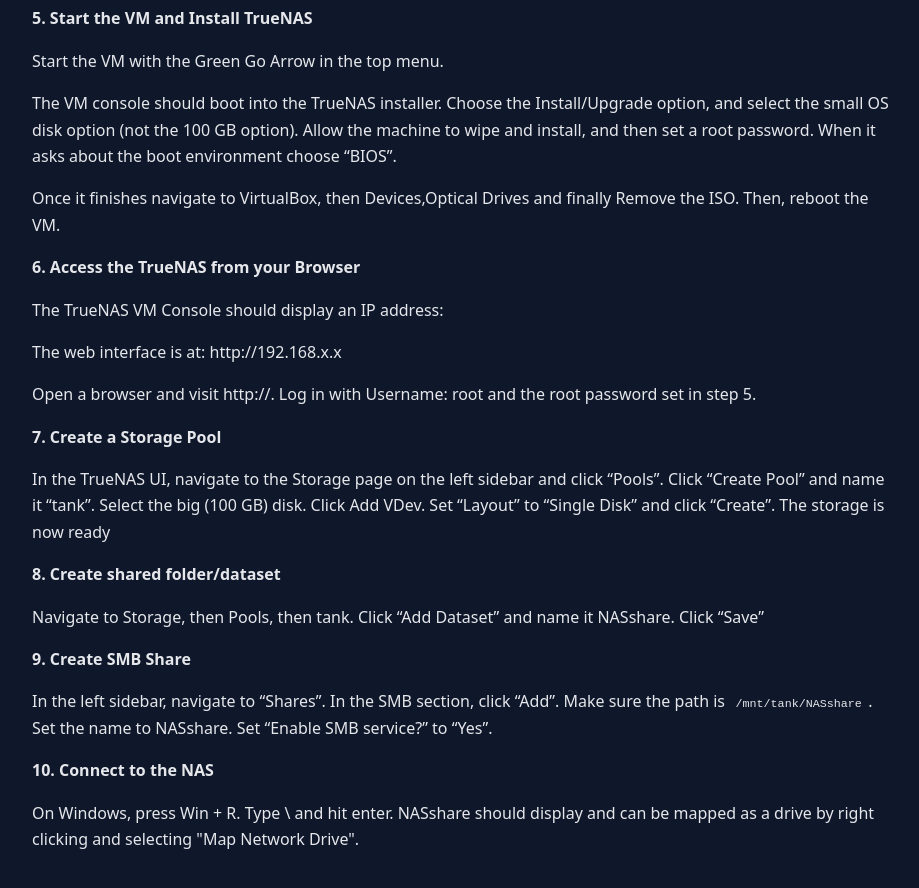
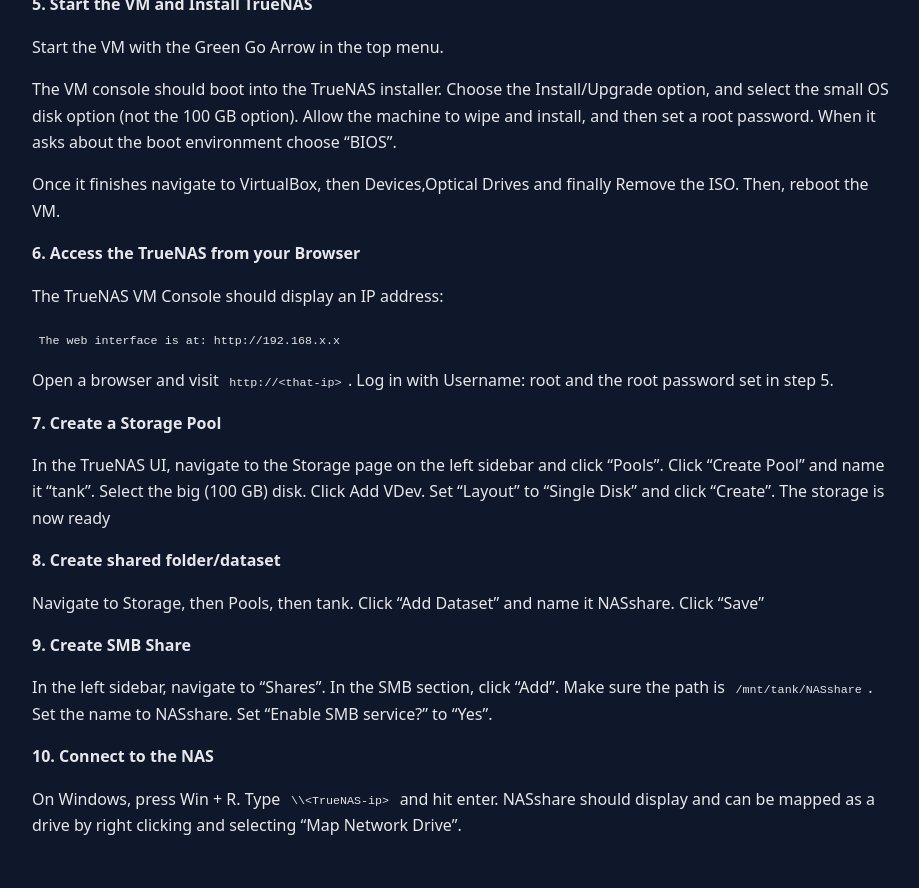
Before and after one commit to jacob-parra/jpprojects, a Jekyll site: the page built from projects/truenas.md, in a window 1280 px wide and 900 px high, scrolled down 1467 px. Shown: the top 888 px of the window, without its empty margins (178-1097 px from the left). Built offline with Jekyll 4.4.1, drawn with Linux system fonts in a browser that asks for light colours.

Commit message:
styling and some content

```diff
--- a/projects/truenas.md
+++ b/projects/truenas.md
@@ -11,6 +11,8 @@ A NAS (Network-Attached Service) is a kind of server that provides storage for m
 - Virtualization enabled
 
 The following steps detail NAS configuration:
+
+<hr>
 
 **1. Install a VM Platform**
 
@@ -29,7 +31,6 @@ This is the image of the TrueNAS OS our VM will run.  (https://www.truenas.com/d
 - Click "Next"
 - In the RAM tab, allocate (at least) 8GB of RAM
 - In the CPU tab, allocate 2 cores (the minimum required, but won't be enough to run Docker nor apps)
-
 - In the System tab, Motherboard section, set "Boot Order" to "Optical Disk First". Make sure the Boot Order is "1. Optical" and "2. Hard Disk". Uncheck "Enable EFI" (TrueNAS works best with BIOS boost)
 - In the System tab, Processor section, set 2 CPUs and enable "PAE/NX"
 - Where it says "Create a virtual hard disk now?" Choose "Yes", 16 GB size, "Type" set to "VDI". This is the OS disk.
@@ -52,10 +53,9 @@ Once it finishes navigate to VirtualBox, then Devices,Optical Drives and finally
 
 The TrueNAS VM Console should display an IP address:
 
-The web interface is at:
-http://192.168.x.x
+`The web interface is at: http://192.168.x.x`
 
-Open a browser and visit http://<that-ip>. Log in with Username: root and the root password set in step 5.
+Open a browser and visit `http://<that-ip>`. Log in with Username: root and the root password set in step 5.
 
 **7. Create a Storage Pool**
 
@@ -71,4 +71,4 @@ In the left sidebar, navigate to "Shares". In the SMB section, click "Add". Make
 
 **10. Connect to the NAS**
 
-On Windows, press Win + R. Type \\<TrueNAS-ip> and hit enter. NASshare should display and can be mapped as a drive by right clicking and selecting "Map Network Drive".
+On Windows, press Win + R. Type `\\<TrueNAS-ip>` and hit enter. NASshare should display and can be mapped as a drive by right clicking and selecting "Map Network Drive".
```
Also changed, not shown: projects/keepass.md (+2 -0 lines), projects/scripting.md (+11 -9 lines), projects/sshsftp.md (+2 -0 lines), projects/tailscale.md (+2 -0 lines).
